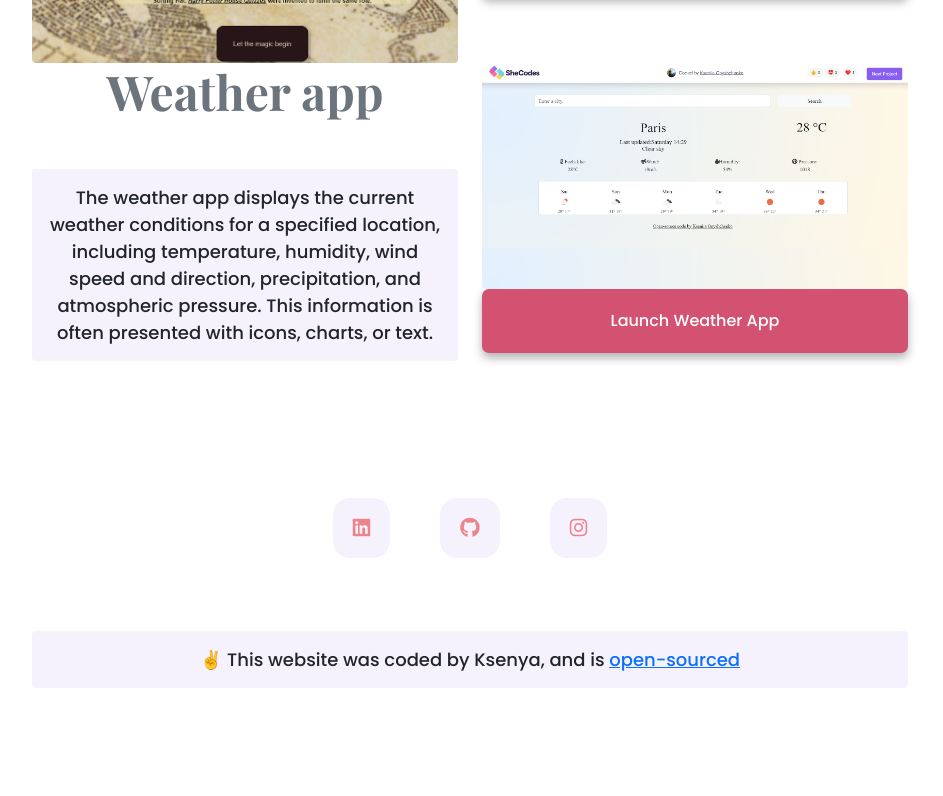
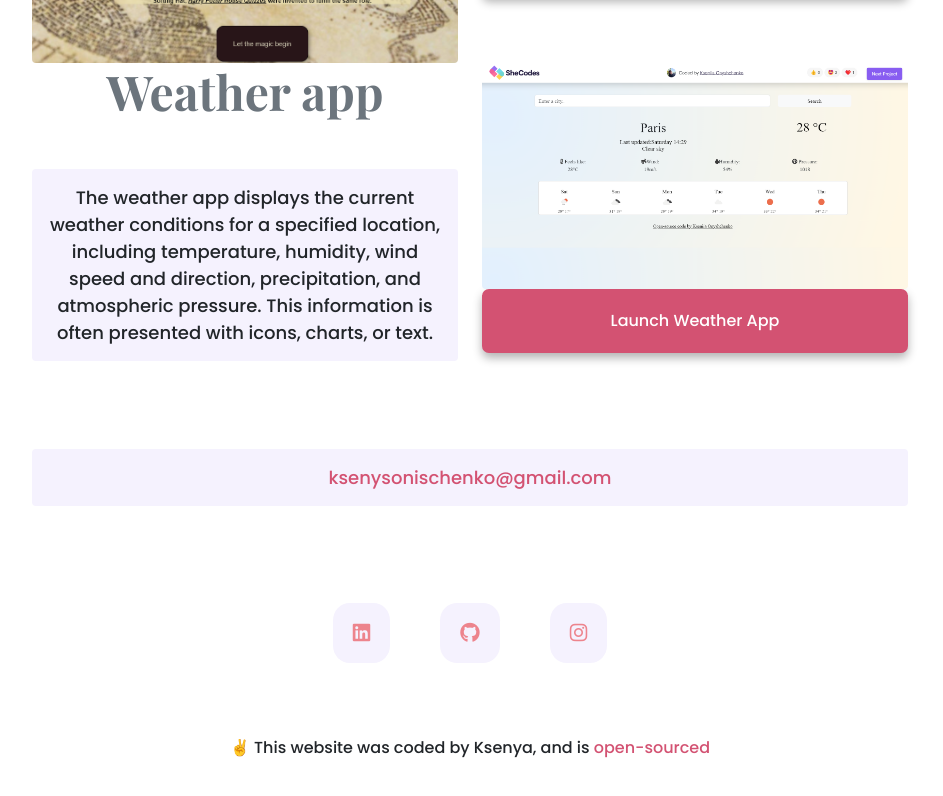
Before and after one commit to Ksenya25/testing-web-aboutme, a website: page index.html in a window 1280 px wide. Shown: the part 722-1518 px from the top of the page, without its empty margins (170-1113 px from the left). Before the commit the page ends 1470 px from the top, so only its background shows below. Drawn offline with nearby package versions, Linux system fonts and the light colour scheme.

Commit message:
add some new styling

```diff
--- a/index.html
+++ b/index.html
@@ -131,7 +131,17 @@
         </div>
       </div>
     </div>
-  </br>
+    <p class="d-flex justify-content-center mb-5">
+      <a
+        href="mailto: ksenysonischenko@gmail.com"
+        class="email-link"
+        title="Ksenya's email"
+      >
+        ksenysonischenko@gmail.com
+      </a>
+    </p>
+
+</br>
     <footer>
       <div class="social-links d-flex justify-content-center">
         <a
@@ -153,15 +163,15 @@
           ><i class="fa-brands fa-instagram"></i
         ></a>
       </div>
-      <p class="text-center mt-5">
+      <div class="text-center mt-5">
         ✌️ This website was coded by Ksenya, and is
         <a
-          href="https://github.com/Ksenya25/testing-web-aboutme/tree/main"
+          href="https://github.com/Ksenya25/testing-web-aboutme"
           target="_blank"
-        >
-          open-sourced
-        </a>
-      </p>
+        >  open-sourced
+      </a>
+    </div>
+
     </footer>
   </body>
 </html>
--- a/style.css
+++ b/style.css
@@ -121,6 +121,13 @@ nav a:hover,
 nav li.nav-item a {
   color: var(--brand-color);
 }
+div a {
+  text-decoration: none;
+  color: var(--primary-color);
+}
+div a:hover {
+  color: var(--color-hover);
+}
 
 @media (max-width: 576px) {
   h1 {
```
